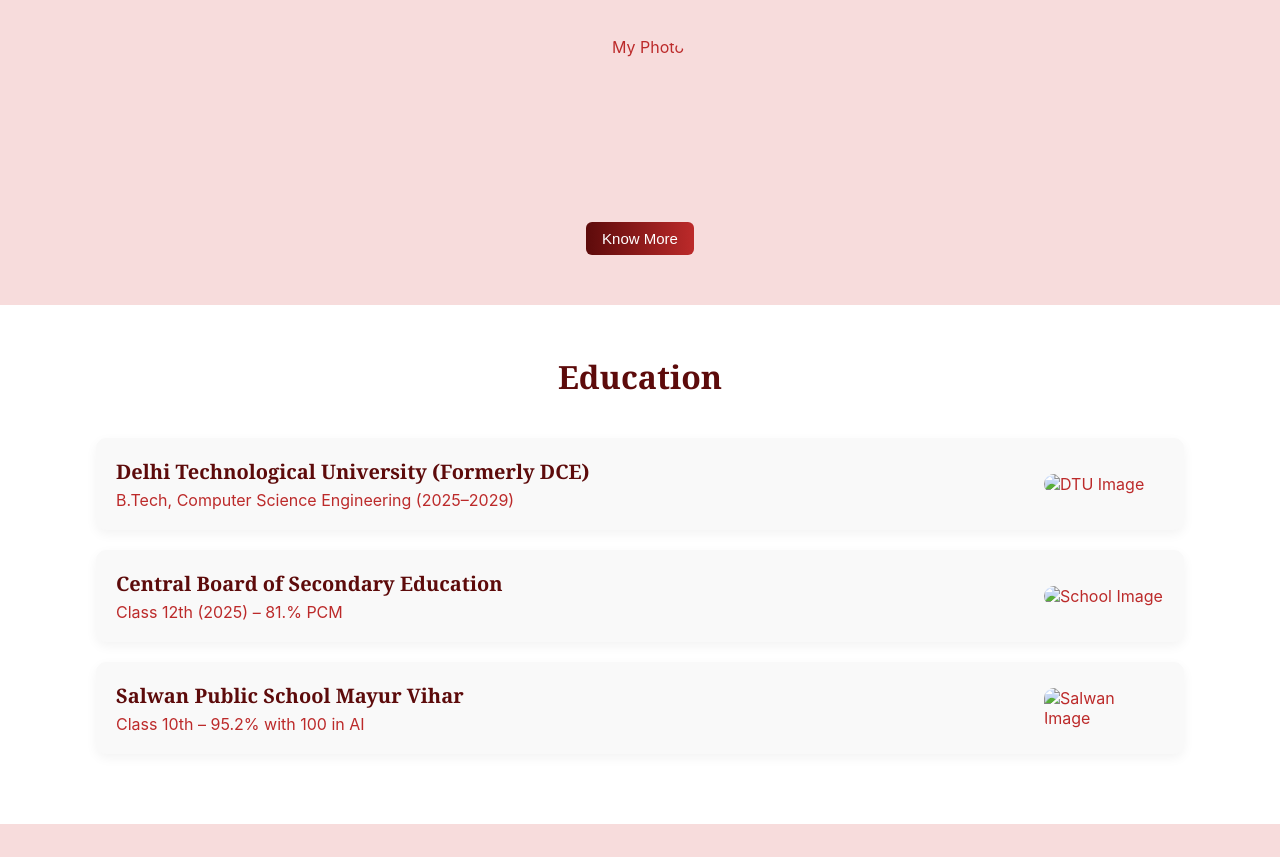
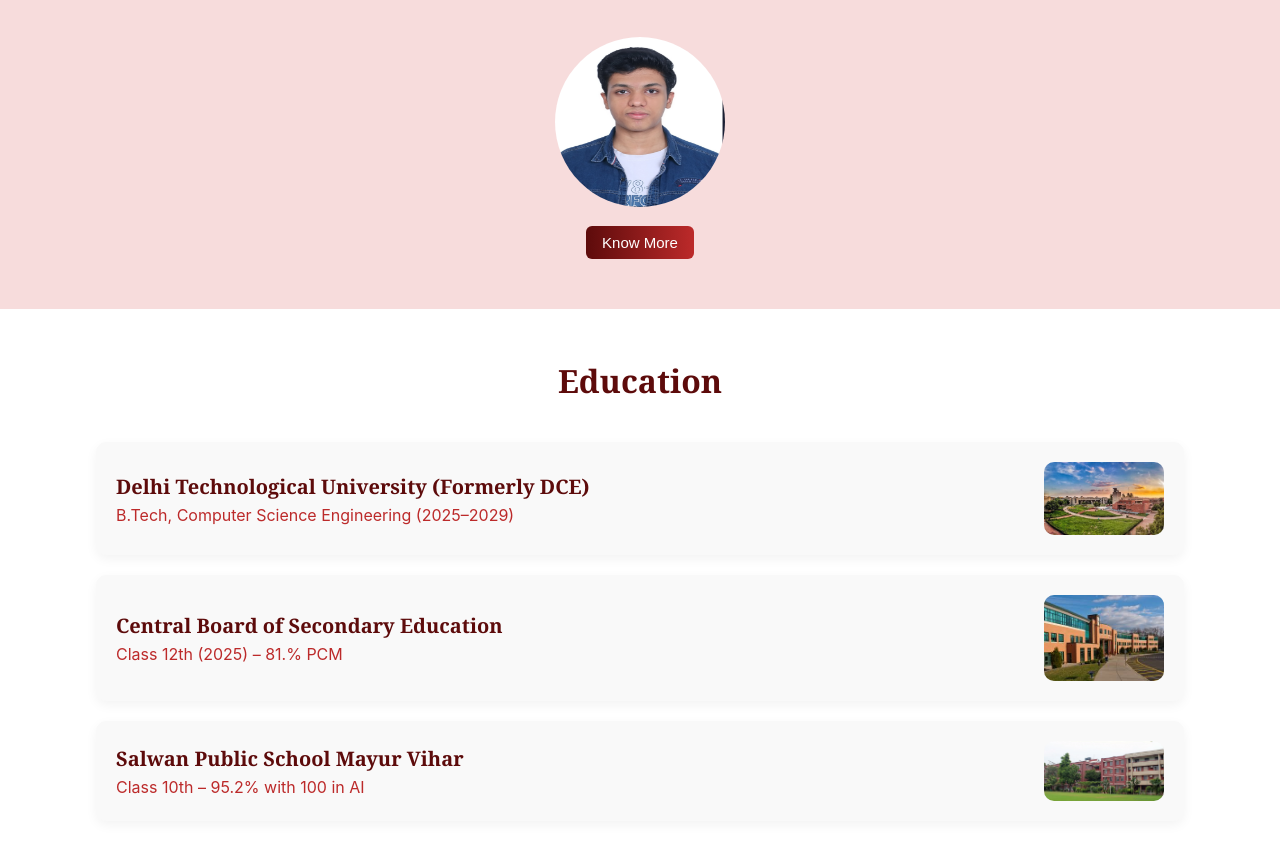
Before and after one commit to VOX18/PersonalPortfolio-Atin-Jain, a plain HTML site: page index.html in a window 1280 px wide. Shown: the part 415-1272 px from the top of the page. Drawn offline with Linux system fonts and the light colour scheme.

Commit message:
Updated index.html

```diff
--- a/index.html
+++ b/index.html
@@ -353,7 +353,7 @@
         <h2>About Me</h2>
 
         <div class="photo-center">
-            <img src="\Users\rjain\OneDrive\Pictures\Screenshots\Atin.png" alt="My Photo">
+            <img src="Atin.png" alt="My Photo">
         </div>
 
 
@@ -382,7 +382,7 @@
                 <h3>Delhi Technological University (Formerly DCE)</h3>
                 <p>B.Tech, Computer Science Engineering (2025–2029)</p>
             </div>
-            <img src="\Users\rjain\OneDrive\Desktop\DTU.jpg" alt="DTU Image">
+            <img src="DTU.jpg" alt="DTU Image">
         </div>
 
         <div class="edu-box">
@@ -390,7 +390,7 @@
                 <h3>Central Board of Secondary Education</h3>
                 <p>Class 12th (2025) – 81.% PCM</p>
             </div>
-            <img src="\Users\rjain\OneDrive\Desktop\random school.jpeg" alt="School Image">
+            <img src="random school.jpeg" alt="School Image">
         </div>
 
         <div class="edu-box">
@@ -398,7 +398,7 @@
                 <h3>Salwan Public School Mayur Vihar</h3>
                 <p>Class 10th – 95.2% with 100 in AI</p>
             </div>
-            <img src="\Users\rjain\OneDrive\Desktop\school.jpeg" alt="Salwan Image">
+            <img src="school.jpeg" alt="Salwan Image">
         </div>
     </div>
 </section>
@@ -455,7 +455,7 @@
                 The benefit is that the AI integrated algorithm will consider both but only the CC will be shown to the public.
             </p>
             <p class="tech-stack"><b>Key Tech:</b> HTML,CSS,JS,React,MySQL </p>
-            <img src="\Users\rjain\OneDrive\Desktop\Social Media.jpeg" alt="Project Screenshot">
+            <img src="Social Media.jpeg" alt="Project Screenshot">
         </div>
     </div>
 </section>
@@ -499,4 +499,5 @@ function showMore() {
 
 
 </body>
+
 </html>
```
